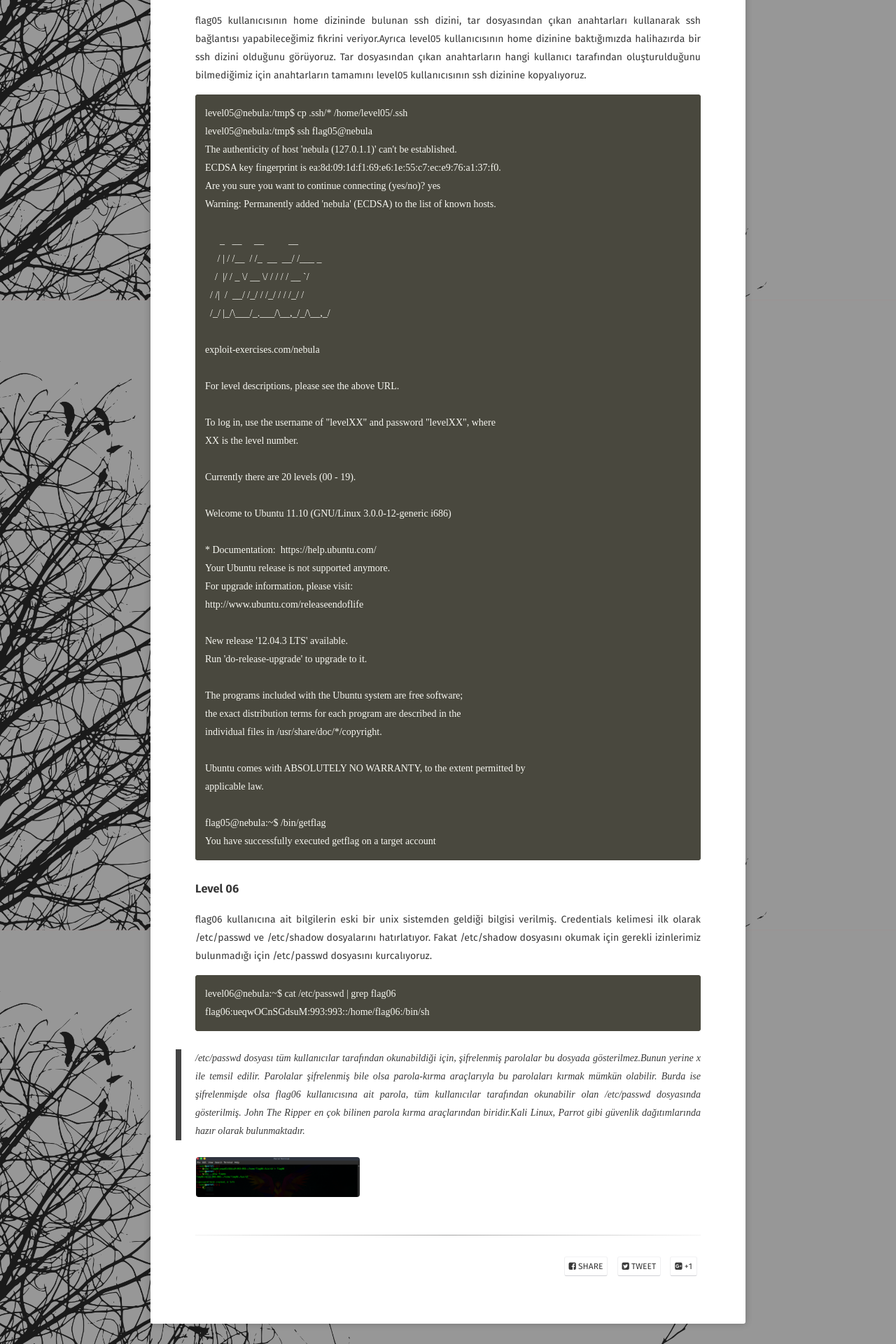
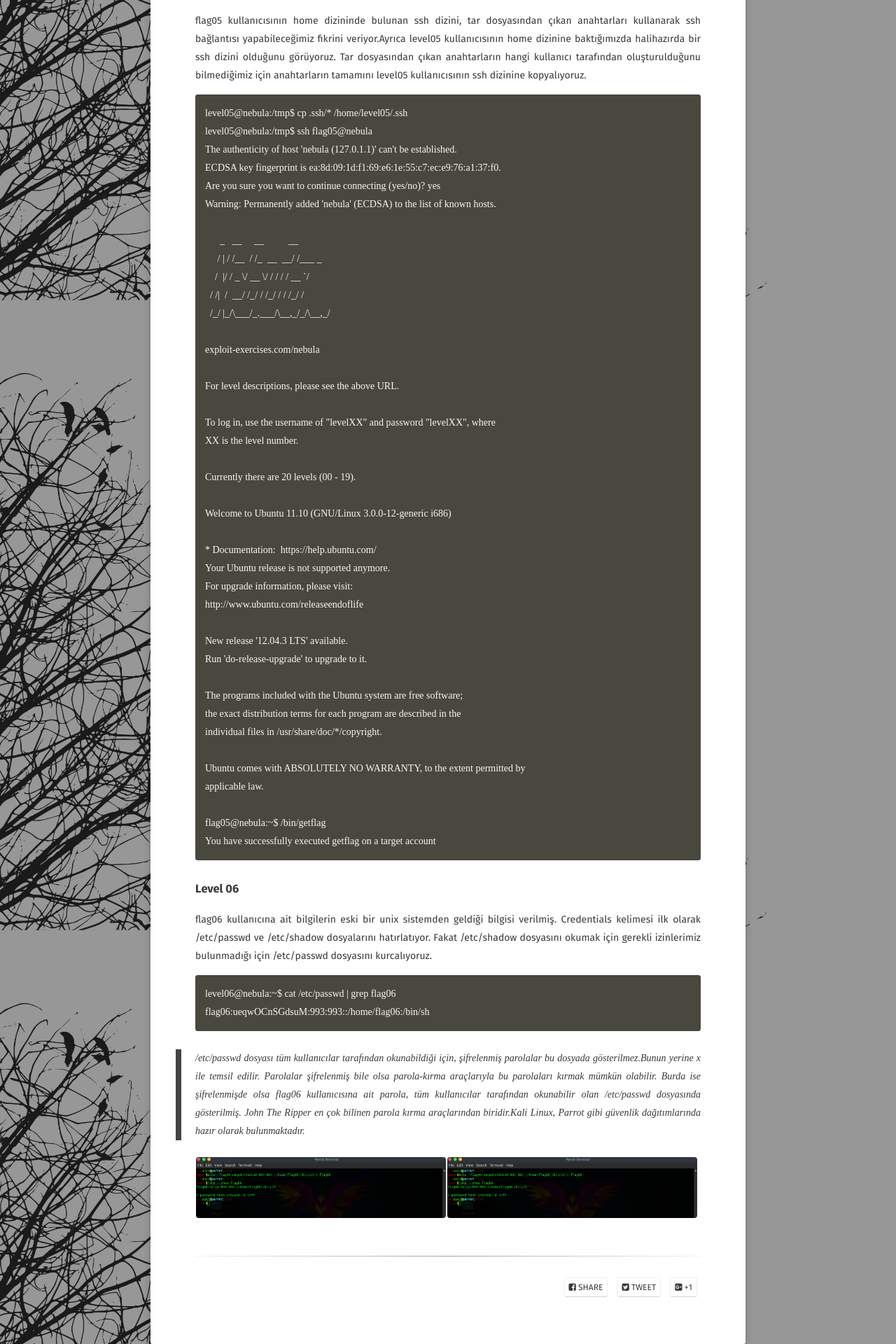
Before and after one commit to burcudemiralp/burcudemiralp.github.io, a Jekyll site: the page built from _posts/2018-02-28-nebula-writeup.md, in a window 1280 px wide. Shown: the part 1371-3291 px from the top of the page at 70% size. Built offline with Jekyll 4.4.1, drawn with Linux system fonts in a browser that asks for light colours; some web fonts are replaced.

Commit message:
Update 2018-02-28-nebula-writeup.md

```diff
--- a/_posts/2018-02-28-nebula-writeup.md
+++ b/_posts/2018-02-28-nebula-writeup.md
@@ -94,6 +94,7 @@ flag06 kullanıcına ait bilgilerin eski bir unix sistemden geldiği bilgisi ver
 > /etc/passwd dosyası tüm kullanıcılar tarafından okunabildiği için, şifrelenmiş parolalar bu dosyada gösterilmez.Bunun yerine x ile temsil edilir. Parolalar şifrelenmiş bile olsa parola-kırma araçlarıyla bu parolaları kırmak mümkün olabilir.
 Burda ise şifrelenmişde olsa flag06 kullanıcısına ait parola, tüm kullanıcılar tarafından okunabilir olan /etc/passwd dosyasında gösterilmiş.
 > John The Ripper en çok bilinen parola kırma araçlarından biridir.Kali Linux, Parrot gibi güvenlik dağıtımlarında hazır olarak bulunmaktadır.
-<figure class="third">
-	<img src="/assets/img/xx.png">
+<figure class="half">
+	<a href="/assets/img/xx.png"><img src="/assets/img/xx.png"></a>
+	<a href="/assets/img/xx.png"><img src="/assets/img/xx.png"></a>
 </figure>
```
